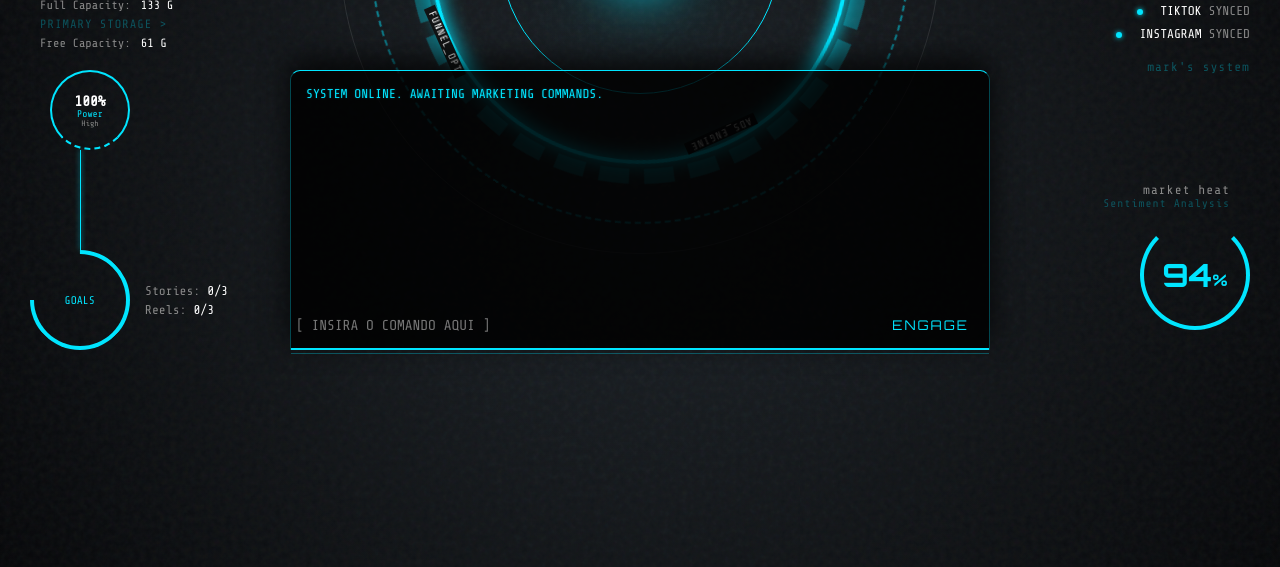
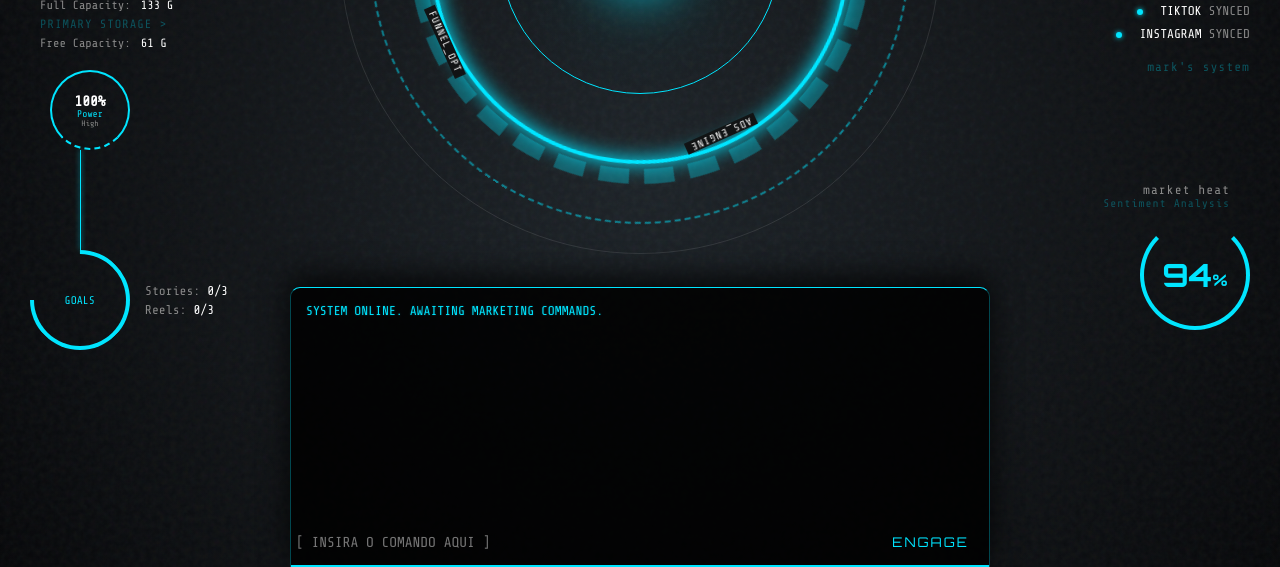
Before and after one commit to Pedroaugustoart/Mark, a React (Vite) app: page / in a window 1280 px wide. Shown: the part 233-800 px from the top of the page. Built offline with nearby package versions, Linux system fonts and the light colour scheme; no server answers.

Commit message:
Fix chat container positioning

```diff
--- a/src/index.css
+++ b/src/index.css
@@ -355,8 +355,10 @@ body {
 
 /* CHAT COMPONENT (Floating transparent) */
 .chat-container-floating {
-  position: absolute;
+  position: fixed;
   bottom: 0;
+  left: 50%;
+  transform: translateX(-50%);
   width: 700px;
   height: 280px;
   display: flex;
```
